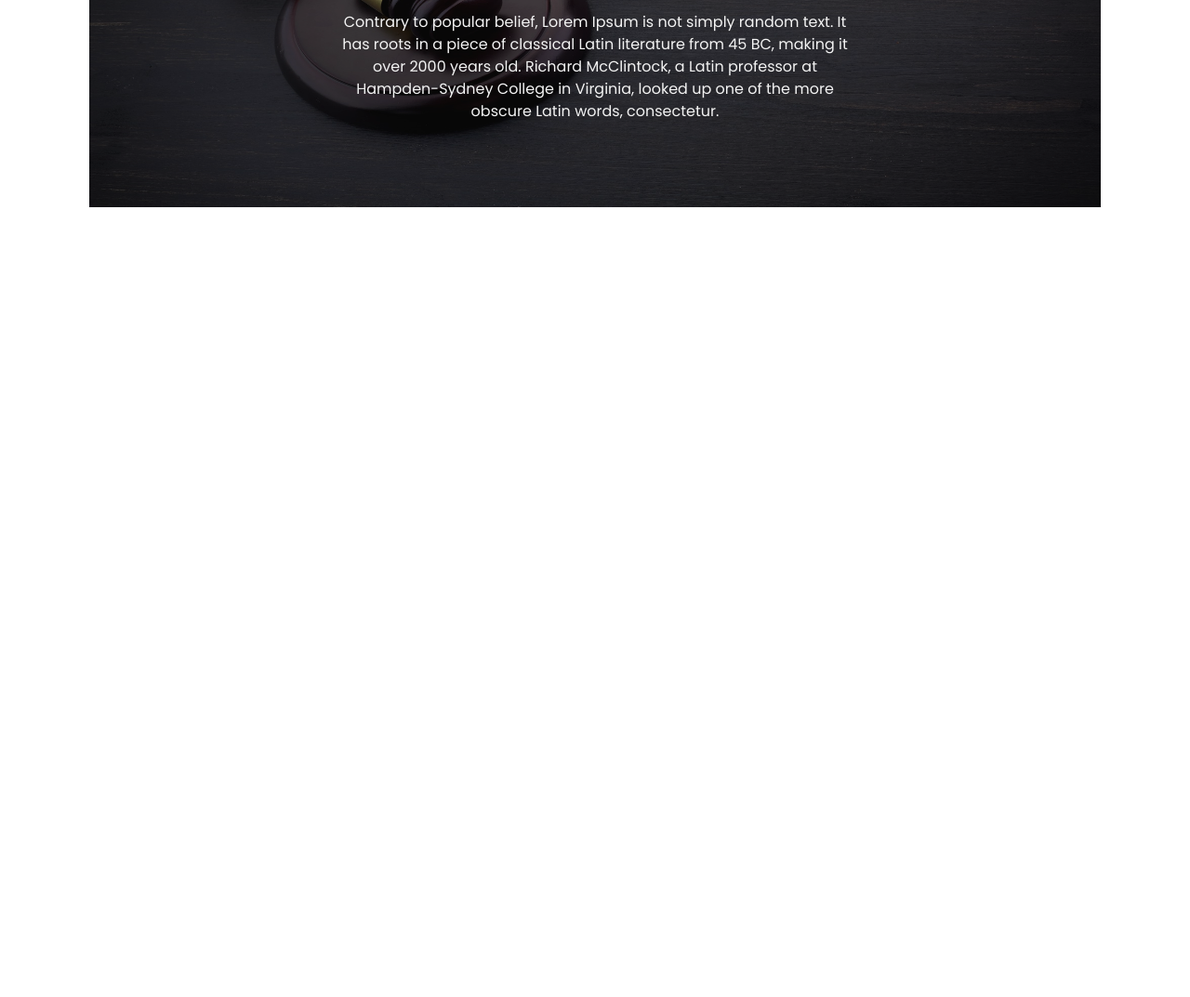
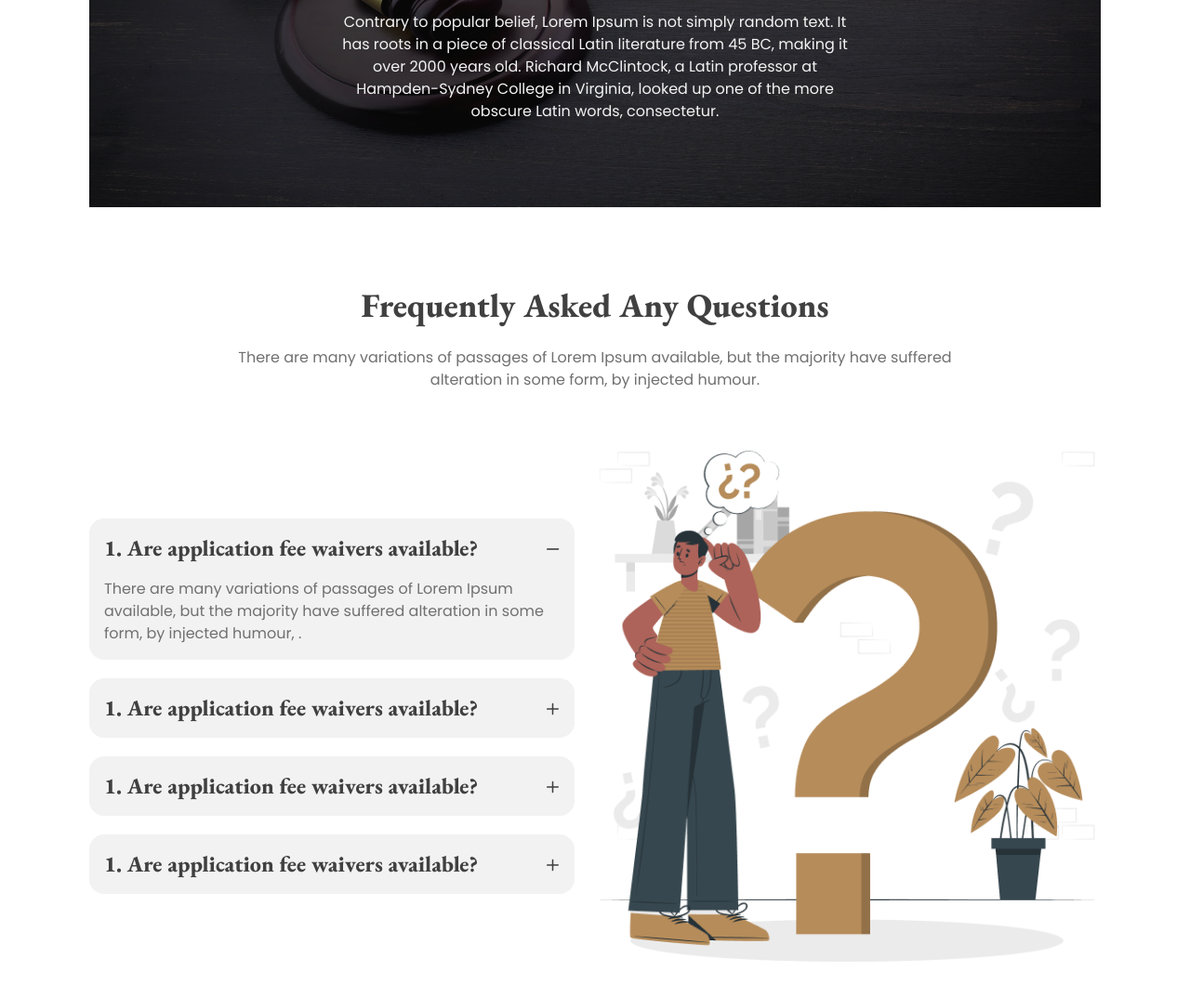
Before and after one commit to S-a-b-b-i-R/LegalSolution, a plain HTML site: page index.html in a window 1280 px wide. Shown: the part 2290-3363 px from the top of the page at 93% size. Before the commit the page ends 2579 px from the top, so only its background shows below. Drawn offline with nearby package versions, Linux system fonts and the light colour scheme.

Commit message:
FAQ done

```diff
--- a/index.html
+++ b/index.html
@@ -303,6 +303,64 @@
             </div>
         </div>
     </section>
+    <section class="max-w-screen-xl mx-auto px-8 md:px-16 lg:px-24 py-5 mb-10">
+        <h1 class="garamond text-4xl font-extrabold text-center text-textPrimary mb-6">Frequently Asked Any Questions
+        </h1>
+        <p class="poppins text-base font-normal text-textSecondary text-center max-w-3xl mx-auto mb-16">There are many
+            variations of passages of Lorem Ipsum available, but the majority have suffered alteration in some form, by
+            injected humour.</p>
+        <div class="flex flex-col-reverse gap-5 md:flex-row items-center">
+            <div class="space-y-5 md:w-[50%]">
+                <div class="collapse collapse-plus bg-base-200">
+                    <input type="radio" name="my-accordion-3" checked="checked" />
+                    <div class="collapse-title text-2xl font-extrabold garamond text-textPrimary">
+                        1. Are application fee waivers available?
+                    </div>
+                    <div class="collapse-content poppins text-base font-normal text-textSecondary">
+                        <p>There are many variations of passages of Lorem Ipsum available, but the majority have
+                            suffered
+                            alteration in some form, by injected humour, . </p>
+                    </div>
+                </div>
+                <div class="collapse collapse-plus bg-base-200">
+                    <input type="radio" name="my-accordion-3" />
+                    <div class="collapse-title text-2xl font-extrabold garamond text-textPrimary">
+                        1. Are application fee waivers available?
+                    </div>
+                    <div class="collapse-content poppins text-base font-normal text-textSecondary">
+                        <p>There are many variations of passages of Lorem Ipsum available, but the majority have
+                            suffered
+                            alteration in some form, by injected humour, . </p>
+                    </div>
+                </div>
+                <div class="collapse collapse-plus bg-base-200">
+                    <input type="radio" name="my-accordion-3" />
+                    <div class="collapse-title text-2xl font-extrabold garamond text-textPrimary">
+                        1. Are application fee waivers available?
+                    </div>
+                    <div class="collapse-content poppins text-base font-normal text-textSecondary">
+                        <p>There are many variations of passages of Lorem Ipsum available, but the majority have
+                            suffered
+                            alteration in some form, by injected humour, . </p>
+                    </div>
+                </div>
+                <div class="collapse collapse-plus bg-base-200">
+                    <input type="radio" name="my-accordion-3" />
+                    <div class="collapse-title text-2xl font-extrabold garamond text-textPrimary">
+                        1. Are application fee waivers available?
+                    </div>
+                    <div class="collapse-content poppins text-base font-normal text-textSecondary">
+                        <p>There are many variations of passages of Lorem Ipsum available, but the majority have
+                            suffered
+                            alteration in some form, by injected humour, . </p>
+                    </div>
+                </div>
+            </div>
+            <div>
+                <img src="./images/faq.png" alt="">
+            </div>
+        </div>
+    </section>
 </body>
 
 </html>
```
